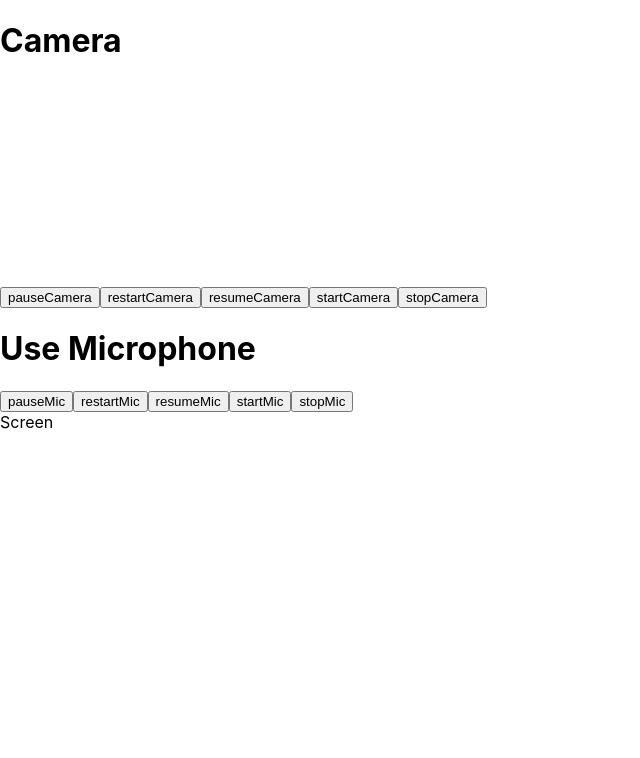
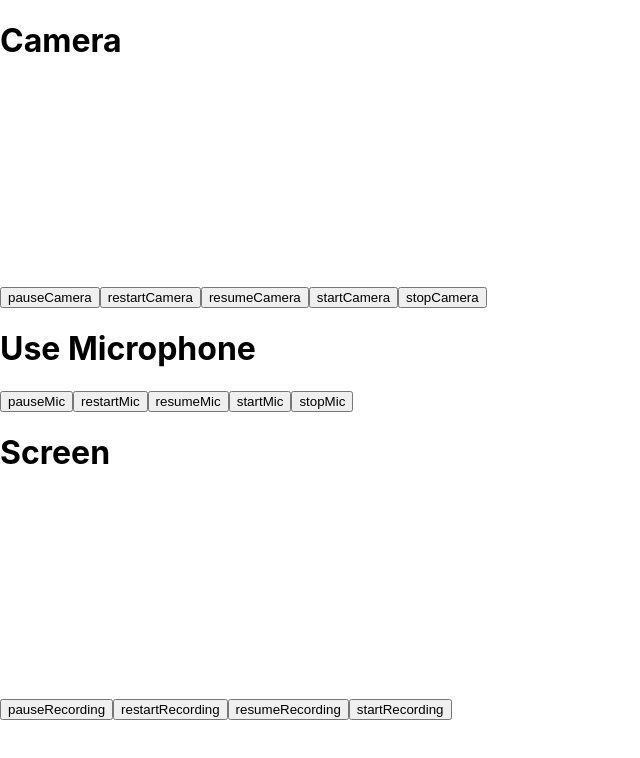
Before and after one commit to SiddheshDabholkar/React-Media-Hooks, a React (Create React App) app: page / in a window 1280 px wide. Shown: the top 758 px of the page, without its empty margins (0-640 px from the left). Built offline with nearby package versions, Linux system fonts and the light colour scheme.

Commit message:
screen recording

```diff
--- a/src/examples/Screen.tsx
+++ b/src/examples/Screen.tsx
@@ -1,7 +1,70 @@
-import React from "react";
+import { useRef } from "react";
+import useScreenRecording from "../package/useScreenRec";
 
 function Screen() {
-  return <div>Screen</div>;
+  const streamVideoRef = useRef<HTMLVideoElement>(null);
+  const {
+    blob,
+    blobUrl,
+    isPausedRecording,
+    isRestartedRecording,
+    isResumedRecording,
+    isScreenRecordingSupported,
+    isStartedRecording,
+    isStoppedRecording,
+    status,
+    pauseRecording,
+    restartRecording,
+    resumeRecording,
+    startRecording,
+  } = useScreenRecording({
+    enableSystemSound: true,
+    streamVideoRef,
+    onPause: () => {
+      console.log("onPause executed");
+    },
+    onRestart: () => {
+      console.log("onRestart executed");
+    },
+    onResume: () => {
+      console.log("onResume executed");
+    },
+    onStart: () => {
+      console.log("onStart executed");
+    },
+    onStop: () => {
+      console.log("onStop executed");
+    },
+  });
+
+  console.log("status", status);
+  console.log("blob", blob);
+  console.log("isPausedRecording", isPausedRecording);
+  console.log("isRestartedRecording", isRestartedRecording);
+  console.log("isResumedRecording", isResumedRecording);
+  console.log("isScreenRecordingSupported", isScreenRecordingSupported);
+  console.log("isStartedRecording", isStartedRecording);
+  console.log("isStoppedRecording", isStoppedRecording);
+
+  return (
+    <div>
+      <h1>Screen</h1>
+      <div>
+        <video height={200} width={400} ref={streamVideoRef} autoPlay />
+      </div>
+      <div>
+        <button onClick={pauseRecording}>pauseRecording</button>
+        <button onClick={restartRecording}>restartRecording</button>
+        <button onClick={resumeRecording}>resumeRecording</button>
+        <button onClick={startRecording}>startRecording</button>
+      </div>
+      {blobUrl && (
+        <div>
+          <video height={200} width={400} src={blobUrl} autoPlay />
+        </div>
+      )}
+    </div>
+  );
 }
 
 export default Screen;
--- /dev/null
+++ b/src/package/useScreenRec/index.tsx
@@ -0,0 +1,164 @@
+import { useEffect, useState } from "react";
+import {
+  status,
+  useScreenRecordingProps,
+  useScreenRecordingReturn,
+} from "./type";
+
+const useScreenRecording = ({
+  enableSystemSound,
+  onStart,
+  onResume,
+  onStop,
+  onPause,
+  onRestart,
+  streamVideoRef,
+}: useScreenRecordingProps): useScreenRecordingReturn => {
+  const [isStartedRecording, setIsStartedRecording] = useState(false);
+  const [isPausedRecording, setIsPausedRecording] = useState(false);
+  const [isResumedRecording, setIsResumedRecording] = useState(false);
+  const [isStoppedRecording, setIsStoppedRecording] = useState(false);
+  const [isRestartedRecording, setIsRestartedRecording] = useState(false);
+
+  const [displayStream, setDisplayStream] = useState<MediaStream | null>(null);
+  const [audioStream, setAudioStream] = useState<MediaStream | null>(null);
+  const [screenRecorder, setScreenRecorder] = useState<MediaRecorder | null>(
+    null
+  );
+
+  const [blob, setBlob] = useState<Blob | null>(null);
+  const [blobUrl, setBlobUrl] = useState<string | null>(null);
+  const [status, setStatus] = useState<status>("idle");
+  const [isScreenRecordingSupported, setScreenRecordingSupported] =
+    useState(false);
+
+  useEffect(() => {
+    if (screenRecorder) {
+      screenRecorder.ondataavailable = (e) => {
+        const url = URL.createObjectURL(e.data);
+        setBlob(e.data);
+        setBlobUrl(url);
+      };
+    }
+  }, [screenRecorder]);
+
+  useEffect(() => {
+    if (displayStream) {
+      displayStream.getVideoTracks()[0].onended = () => {
+        stopRecording();
+      };
+    }
+  });
+
+  const startRecording = () => {
+    if (!screenRecorder) {
+      setStatus("starting");
+    }
+  };
+
+  const stopRecording = () => {
+    if (screenRecorder) {
+      setStatus("stopping");
+      screenRecorder.stop();
+      audioStream?.getAudioTracks()?.map((m) => m.stop());
+      displayStream?.getAudioTracks()?.map((a) => a.stop());
+      displayStream?.getVideoTracks()?.map((a) => a.stop());
+      setIsStoppedRecording(true);
+      onStop && onStop();
+    }
+  };
+
+  const pauseRecording = () => {
+    if (screenRecorder) {
+      setStatus("pausing");
+      screenRecorder.pause();
+      setIsPausedRecording(true);
+      onPause && onPause();
+    }
+  };
+
+  const resumeRecording = () => {
+    if (screenRecorder) {
+      setStatus("resuming");
+      screenRecorder.resume();
+      setIsResumedRecording(true);
+      onResume && onResume();
+    }
+  };
+
+  const restartRecording = () => {
+    if (screenRecorder) {
+      setStatus("restarting");
+      screenRecorder.stop();
+      setBlob(null);
+      setBlobUrl(null);
+      setIsRestartedRecording(true);
+      onRestart && onRestart();
+      setStatus("idle");
+    }
+  };
+
+  useEffect(() => {
+    const getScreenRecorder = async () => {
+      try {
+        const audioMedia = await navigator.mediaDevices.getUserMedia({
+          audio: true,
+          video: false,
+        });
+        const screenMedia = await navigator.mediaDevices.getDisplayMedia({
+          audio: enableSystemSound,
+          video: true,
+        });
+        const tracks = [
+          ...audioMedia.getAudioTracks(),
+          ...screenMedia.getTracks(),
+        ];
+        const stream = new MediaStream(tracks);
+        const ScreenMediaRecorder = new MediaRecorder(stream);
+        ScreenMediaRecorder.start();
+
+        setDisplayStream(screenMedia);
+        setAudioStream(audioMedia);
+
+        setScreenRecorder(ScreenMediaRecorder);
+        if (streamVideoRef?.current) {
+          streamVideoRef.current.srcObject = screenMedia;
+        }
+        onStart && onStart();
+        setIsStartedRecording(true);
+      } catch (error) {
+        console.log(error);
+      }
+    };
+    if (status === "starting") {
+      getScreenRecorder();
+    }
+    // eslint-disable-next-line react-hooks/exhaustive-deps
+  }, [status]);
+
+  useEffect(() => {
+    setScreenRecordingSupported(!!navigator.mediaDevices);
+  }, []);
+
+  return {
+    isStartedRecording,
+    isPausedRecording,
+    isResumedRecording,
+    isStoppedRecording,
+    isRestartedRecording,
+
+    isScreenRecordingSupported,
+    status,
+    blob,
+    blobUrl,
+    displayStream,
+    audioStream,
+
+    startRecording,
+    pauseRecording,
+    resumeRecording,
+    restartRecording,
+  };
+};
+
+export default useScreenRecording;
--- /dev/null
+++ b/src/package/useScreenRec/type.ts
@@ -0,0 +1,37 @@
+export type useScreenRecordingProps = {
+  onStart?: () => void;
+  onResume?: () => void;
+  onStop?: () => void;
+  onPause?: () => void;
+  onRestart?: () => void;
+  enableSystemSound: boolean;
+  streamVideoRef?: React.MutableRefObject<HTMLVideoElement | null>;
+};
+
+export type useScreenRecordingReturn = {
+  isStartedRecording: boolean;
+  isPausedRecording: boolean;
+  isResumedRecording: boolean;
+  isStoppedRecording: boolean;
+  isRestartedRecording: boolean;
+
+  isScreenRecordingSupported: boolean;
+  status: status;
+  blob: Blob | null;
+  blobUrl: string | null;
+  displayStream: MediaStream | null;
+  audioStream: MediaStream | null;
+
+  startRecording: () => void;
+  pauseRecording: () => void;
+  resumeRecording: () => void;
+  restartRecording: () => void;
+};
+
+export type status =
+  | "starting"
+  | "stopping"
+  | "pausing"
+  | "idle"
+  | "resuming"
+  | "restarting";
```
